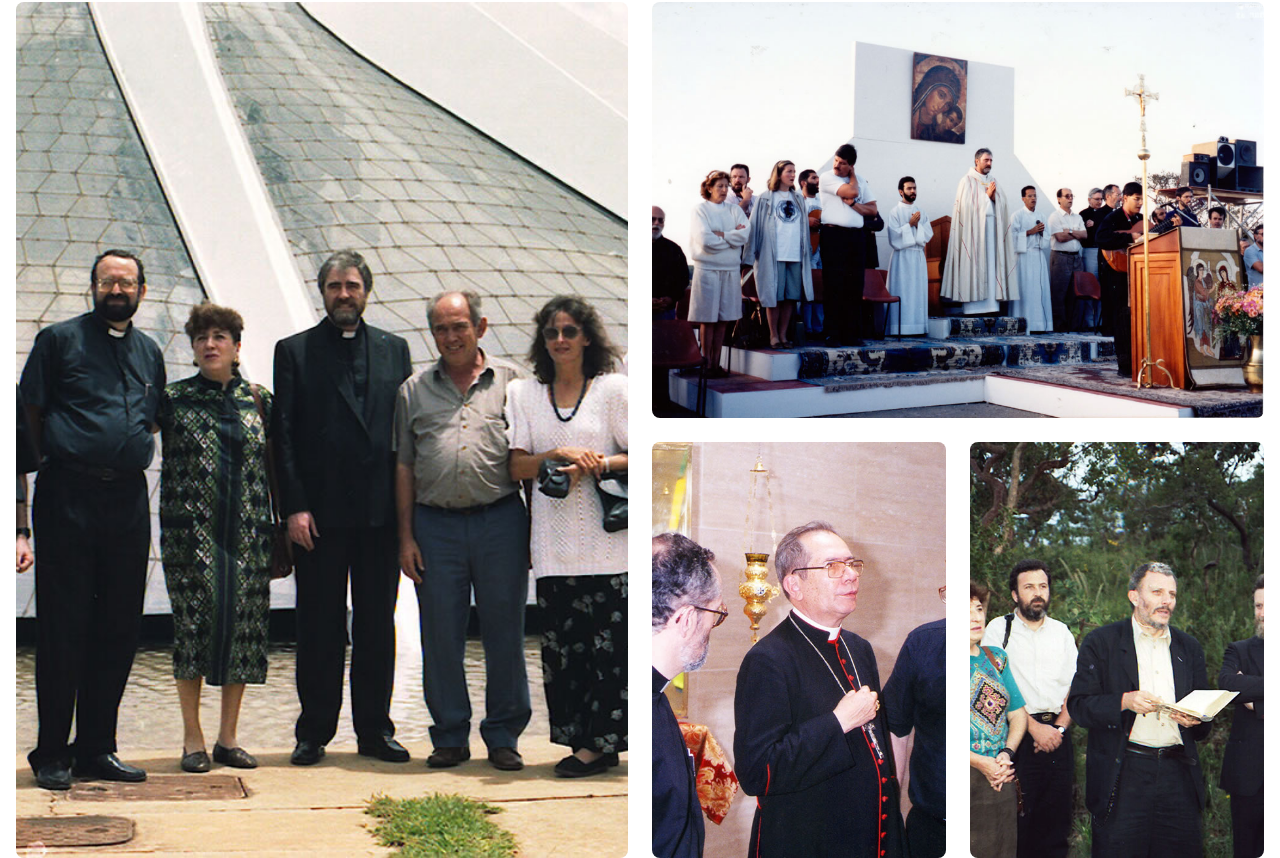
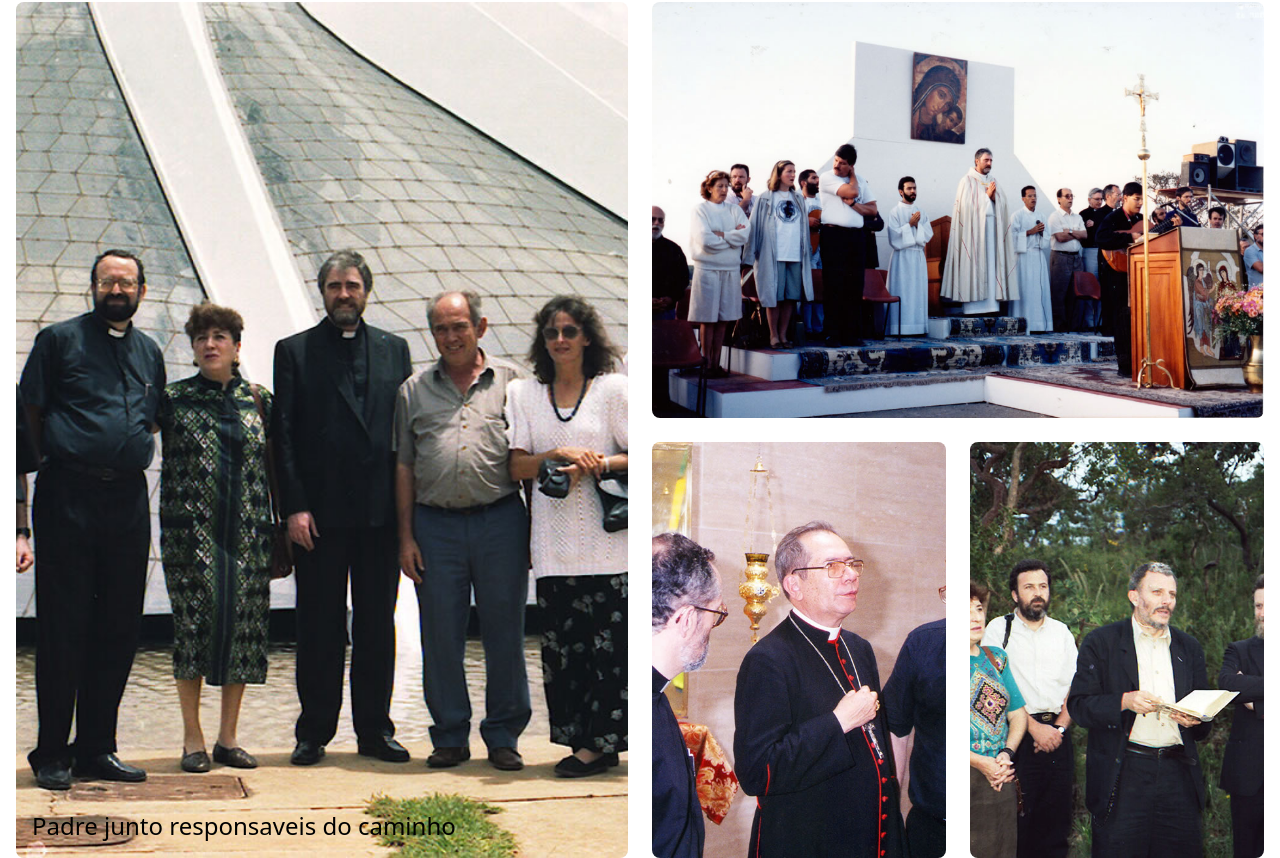
Before and after one commit to leonardocintra/padre-ramon, a Next.js app: page / in a window 1280 px wide. Shown: the part 742-1600 px from the top of the page. Built offline with nearby package versions, Linux system fonts and the light colour scheme.

Commit message:
feat: add text photo

```diff
--- a/components/QuadroFotos.tsx
+++ b/components/QuadroFotos.tsx
@@ -15,7 +15,10 @@ export default function QuadroFotos(props: QuadroFotosProps) {
           Fotos de Padre Ramón
         </h3>
         <div className="grid grid-cols-4 grid-rows-2 gap-6">
-          <div className="col-span-2 row-span-2 rounded-lg overflow-hidden">
+          <div className="relative col-span-2 row-span-2 rounded-lg overflow-hidden">
+            <div className="absolute bottom-0 pl-4 pb-4 text-2xl font-medium text-white sm:text-black">
+              Padre junto responsaveis do caminho
+            </div>
             <Image
               src={FotoPadreRamon1}
               alt="Foto 1"
```
